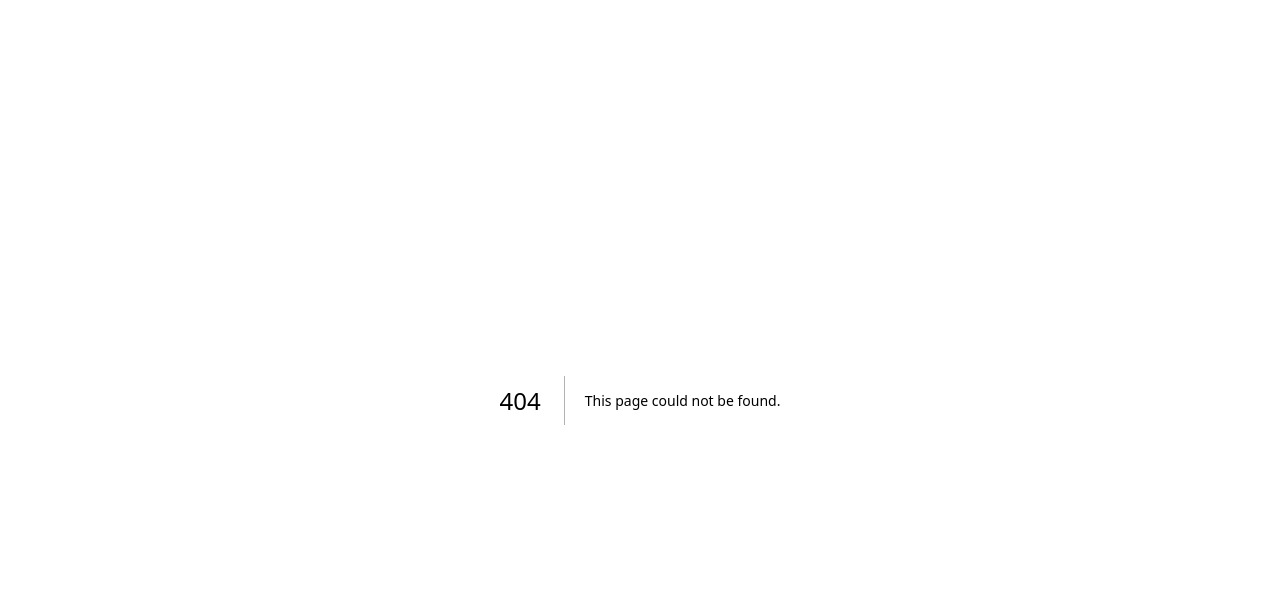
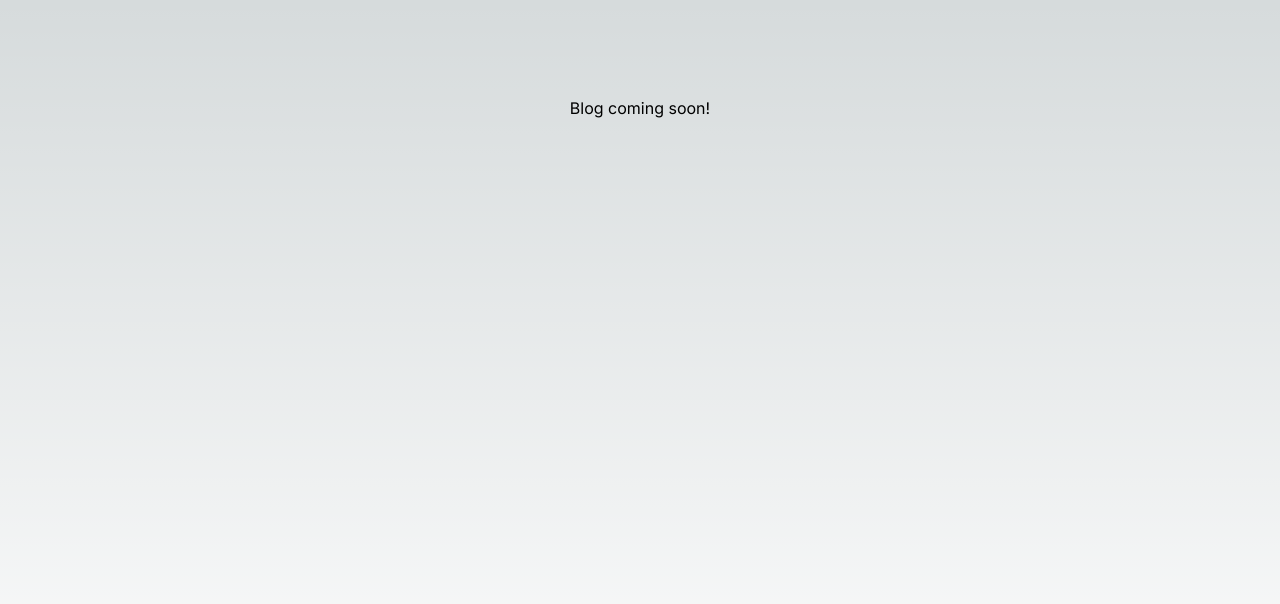
Before and after one commit to khaister/khaister.github.io, a Next.js app: page /blog in a window 1280 px wide. Before the commit this address had no page. Shown: the top 604 px of the page. Built offline with nearby package versions, Linux system fonts and the light colour scheme.

Commit message:
Add blog route

```diff
--- /dev/null
+++ b/src/app/blog/page.tsx
@@ -0,0 +1,9 @@
+export default function Blog() {
+  return (
+    <main className="flex min-h-screen flex-col items-center justify-between p-24">
+      <div>
+        Blog coming soon!
+      </div>
+    </main>
+  )
+}
```
